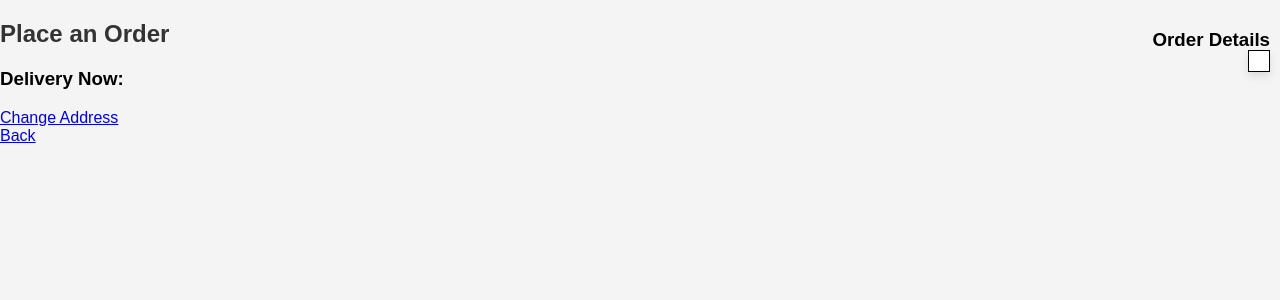
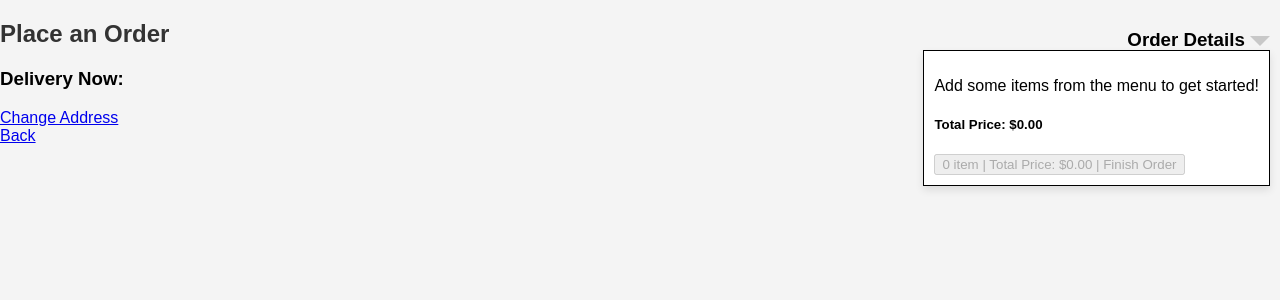
Before and after one commit to dewchan01/online-food-ordering-service, a PHP site: page /php/customer/customer_dashboard.php in a window 1280 px wide. Shown: the top 300 px of the page. Run offline with PHP 8.4, Linux system fonts and the light colour scheme; the visitor is signed in with stand-in values (Sample User, id 1); data that the repository does not hold is empty.

Commit message:
update order details layout

```diff
--- a/js/script.js
+++ b/js/script.js
@@ -4,6 +4,7 @@
 const productsList = document.getElementById('products-list');
 const cart = document.getElementById('cart');
 const address = document.getElementById('addressField');
+const arrow = document.querySelector('.arrow-down');
 
 let selectedVendor = 'vendora';
 if (productsList) {
@@ -52,7 +53,10 @@ let cartItems = {};
 if (cartIcon) {
     cartIcon.addEventListener('click', () => {
         cartDropdown.style.display = cartDropdown.style.display === 'block' ? 'none' : 'block';
+        arrow.classList.toggle('active');
+
     });
+
     cartDropdown.style.display = 'block'
 
     // Listen for add-to-cart button clicks
@@ -135,11 +139,11 @@ if (cartIcon) {
         }
 
         updateCheckOutBtn(totalCartPrice); // Pass the total cart price to updateCheckOutBtn
-        if (totalCartPrice) {
-            updateCartCount(totalCartPrice+5); // Update total price here
-        }else{
-            // updateCartCount(0);
-        }
+        // if (totalCartPrice) {
+        //     updateCartCount(totalCartPrice + 5); // Update total price here
+        // } else {
+        //     updateCartCount(0);
+        // }
 
     }
 
@@ -167,18 +171,32 @@ if (cartIcon) {
         for (const itemName in cartItems) {
             totalItems += cartItems[itemName];
         }
-        if (totalItems === 1) {
+        if (totalItems <= 1) {
             itemsText = "item";
         }
         if (totalCartPrice > 0) {
             const summary = document.createElement('p');
-            summary.innerHTML = 'Delivery Service Fee: $5.00 <br> Total Price: $' + (totalCartPrice+5).toFixed(2);
+            summary.innerHTML = 'Delivery Service Fee: $5.00 <br> Total Price: $' + (totalCartPrice + 5).toFixed(2);
             const checkoutButton = document.createElement('button');
             checkoutButton.id = 'checkout-btn';
-            checkoutButton.textContent = totalItems + ' ' +itemsText+' | Total Price: $' + (totalCartPrice+5).toFixed(2) + ' | Finish Order' ;
+            checkoutButton.textContent = totalItems + ' ' + itemsText + ' | Total Price: $' + (totalCartPrice + 5).toFixed(2) + ' | Finish Order';
             cartDropdown.appendChild(summary);
             cartDropdown.appendChild(checkoutButton);
-    }
+        } else {
+            const summary = document.createElement('h5');
+            const summaryText = document.createElement('p');
+            summaryText.textContent = 'Add some items from the menu to get started!';
+
+            summary.innerHTML = 'Total Price: $' + (totalCartPrice).toFixed(2);
+            const checkoutButton = document.createElement('button');
+            checkoutButton.id = 'checkout-btn';
+            checkoutButton.disabled = true;
+            checkoutButton.textContent = totalItems + ' ' + itemsText + ' | Total Price: $' + (totalCartPrice).toFixed(2) + ' | Finish Order';
+            cartDropdown.appendChild(summaryText);
+            cartDropdown.appendChild(summary);
+            cartDropdown.appendChild(checkoutButton);
+        }
+
     }
 
 }
--- a/php/customer/customer_dashboard.php
+++ b/php/customer/customer_dashboard.php
@@ -58,8 +58,12 @@ $conn->close();
     <a href="../edit_profile.php">Change Address</a>
 </div>
     <div>
-        <h3 id="cart-icon" alt="Cart">Order Details</h3>
+        <h3 id="cart-icon" alt="Cart">Order Details <div class="arrow-down"></div></h3>
+
         <div id="cart-dropdown" class="cart-dropdown">
+        <p>Add some items from the menu to get started!<p>
+        <h5>Total Price: $0.00</h5>
+        <button id="checkout-btn" disabled="">0 item | Total Price: $0.00 | Finish Order</button></div>
         <!-- Cart items will be dynamically populated here -->
         </div>
         <!-- <span id="cart-count">Total: $0.00</span> -->
--- a/styles.css
+++ b/styles.css
@@ -48,12 +48,12 @@ h1, h2 {
     padding: 6px 10px; /* Adjust padding for a bigger circle */
     font-size: 14px; /* Adjust font size */
 }
-
+/*
 #cart-icon img {
     position: absolute;
-    left: -55px; /* Adjust to place the icon to the left of the cart count */
+    left: -55px;
     width: 25px;
-}
+} */
 
 #loading-overlay {
     position: fixed;
@@ -81,3 +81,16 @@ h1, h2 {
     0% { transform: rotate(0deg); }
     100% { transform: rotate(360deg); }
 }
+
+.arrow-down {
+    display: inline-block;
+    width: 0;
+    height: 0;
+    border-left: 10px solid transparent;
+    border-right: 10px solid transparent;
+    border-top: 10px solid #c8c8c8;
+    transition: transform 0.3s ease; /* Add a smooth transition effect */
+}
+.arrow-down.active{
+    transform: rotate(-90deg);
+}
```
